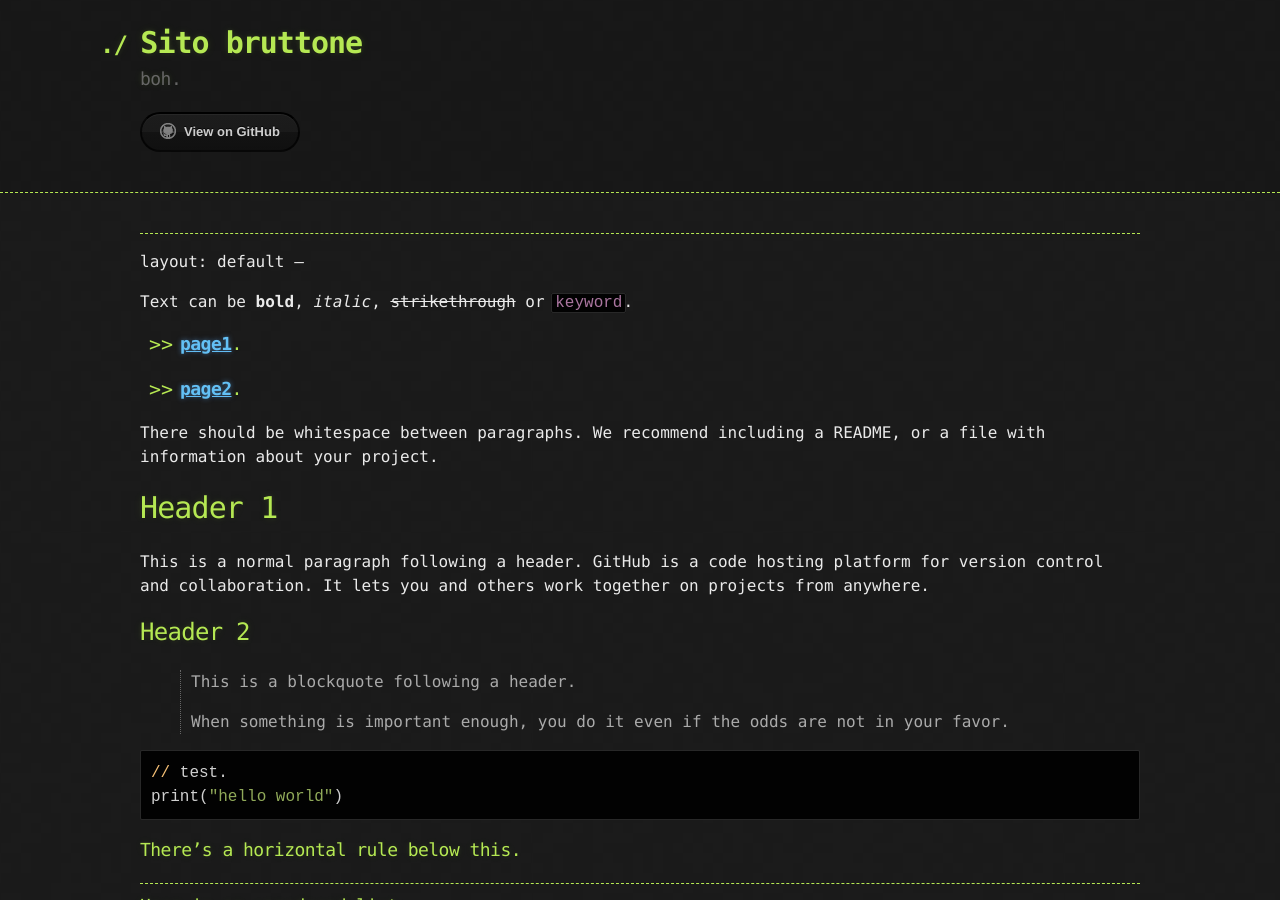
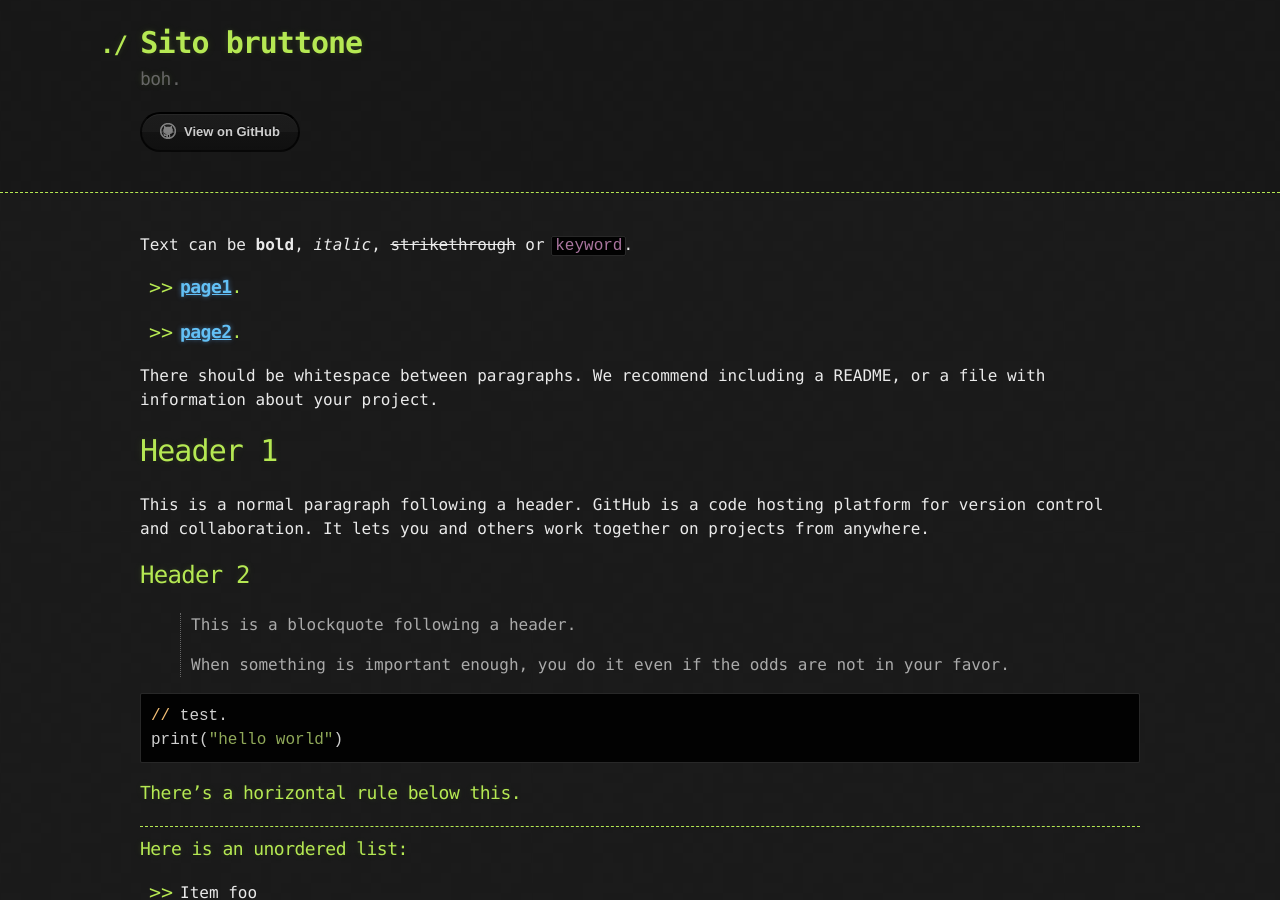
Before and after one commit to Soleeee6272/soleeee6272.github.io, a Jekyll site: the page built from index.md, in a window 1280 px wide and 900 px high. Built offline with Jekyll 4.4.1, drawn with Linux system fonts in a browser that asks for light colours; our own code applies the rules of GitHub Pages for plain Markdown files.

Commit message:
Update index.md

```diff
--- a/index.md
+++ b/index.md
@@ -1,8 +1,7 @@
-<link rel="icon" type="image/x-icon" href="/assets/images/favicon.ico">
 ---
 layout: default
 ---
-
+<link rel="icon" type="image/x-icon" href="/assets/images/favicon.ico">
 Text can be **bold**, _italic_, ~~strikethrough~~ or `keyword`.
 
 *   ###    [**page1**](./another-page.html).
```
